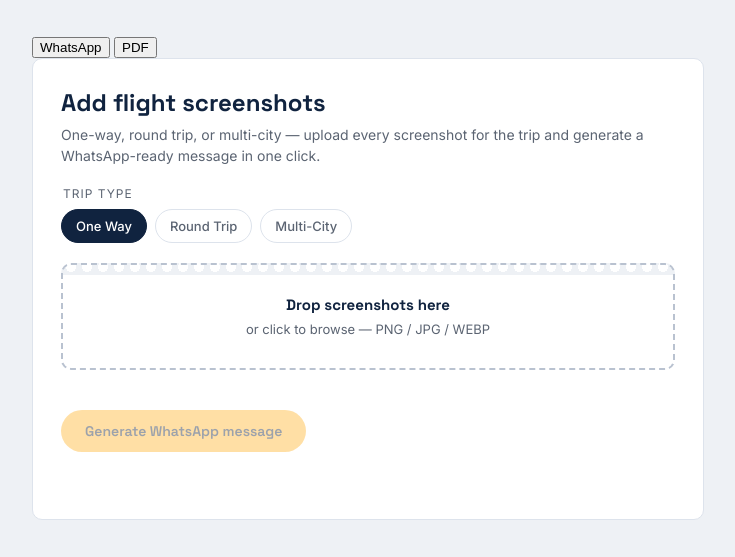
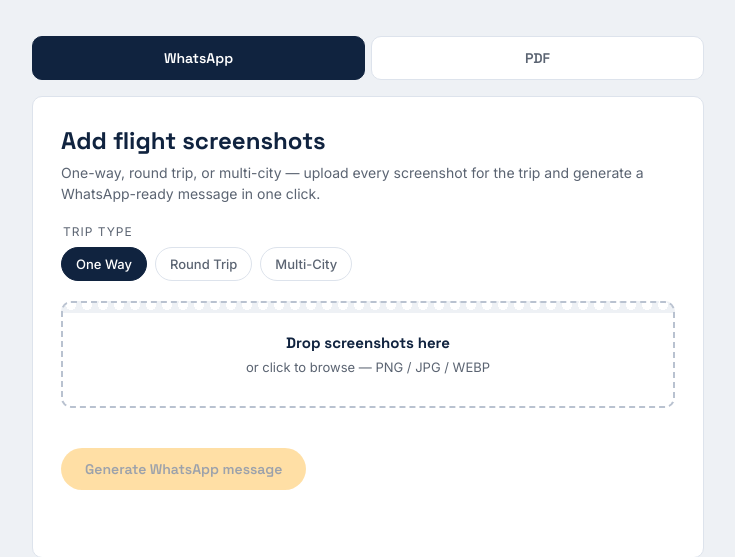
Before and after one commit to shanika-prime/prime-ity, a Flask app: page / in a window 1280 px wide. Shown: the part 93-650 px from the top of the page, without its empty margins (272-1007 px from the left). Run offline with Flask 3, Linux system fonts and the light colour scheme.

Commit message:
Update style.css

```diff
--- a/static/style.css
+++ b/static/style.css
@@ -83,6 +83,32 @@
   margin: 0 auto;
   padding: 36px 24px 80px;
 }
+
+/* ---------- Tabs ---------- */
+.tabs {
+  display: flex;
+  gap: 6px;
+  margin-bottom: 16px;
+}
+.tab-btn {
+  flex: 1;
+  font-family: 'Space Grotesk', sans-serif;
+  font-weight: 600;
+  font-size: 14px;
+  padding: 12px;
+  border-radius: var(--radius);
+  border: 1px solid var(--line);
+  background: var(--surface);
+  color: var(--muted);
+  cursor: pointer;
+  transition: all 0.15s ease;
+}
+.tab-btn.is-active {
+  background: var(--navy);
+  color: #fff;
+  border-color: var(--navy);
+}
+.tab-panel.is-hidden { display: none; }
 
 /* ---------- Steps ---------- */
 .steps {
@@ -346,6 +372,12 @@
   border-top: 1px dashed var(--line);
 }
 .msg-output.is-hidden { display: none; }
+.pdf-review {
+  margin-top: 20px;
+  padding-top: 20px;
+  border-top: 1px dashed var(--line);
+}
+.pdf-review.is-hidden { display: none; }
 .field textarea {
   width: 100%;
   padding: 14px;
```
